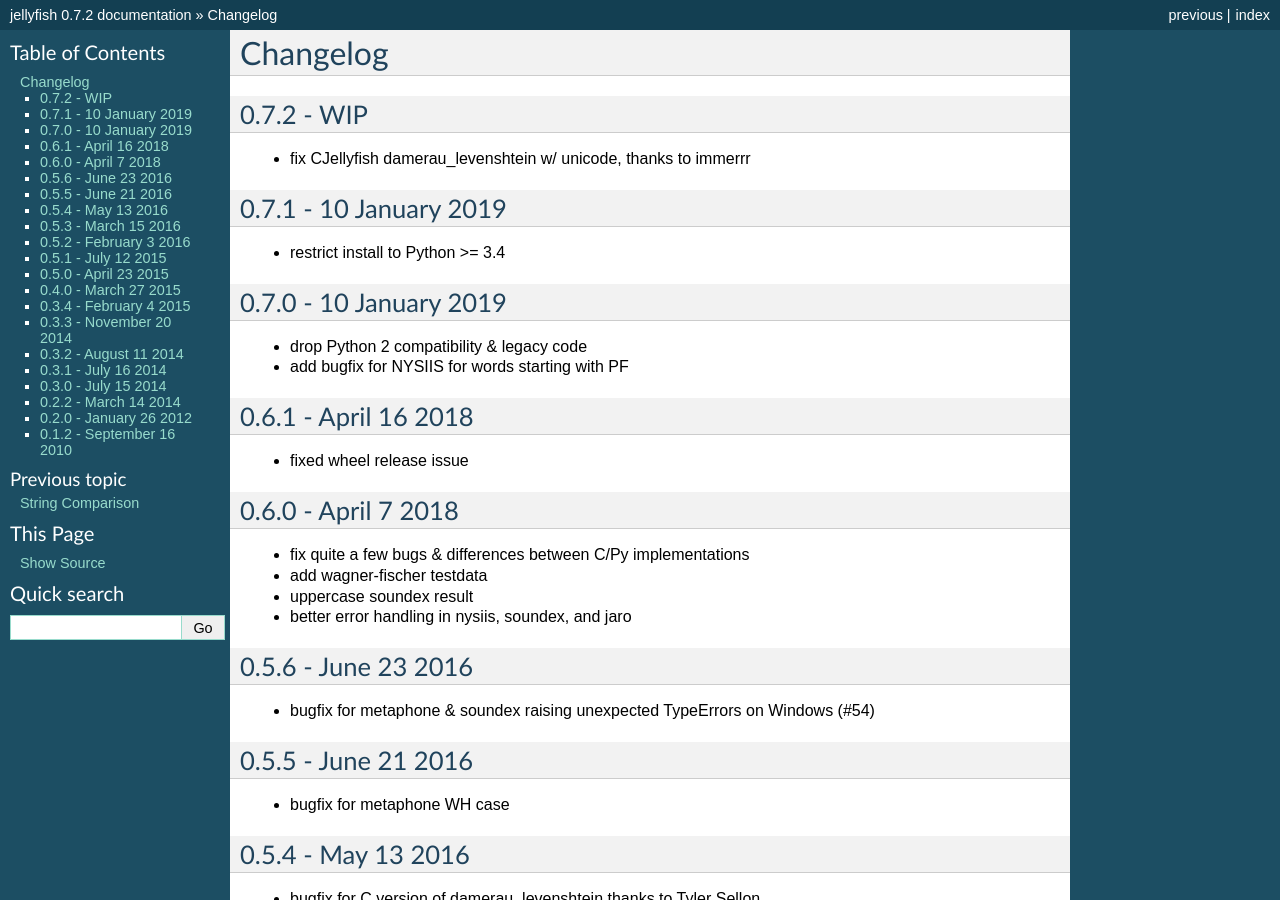
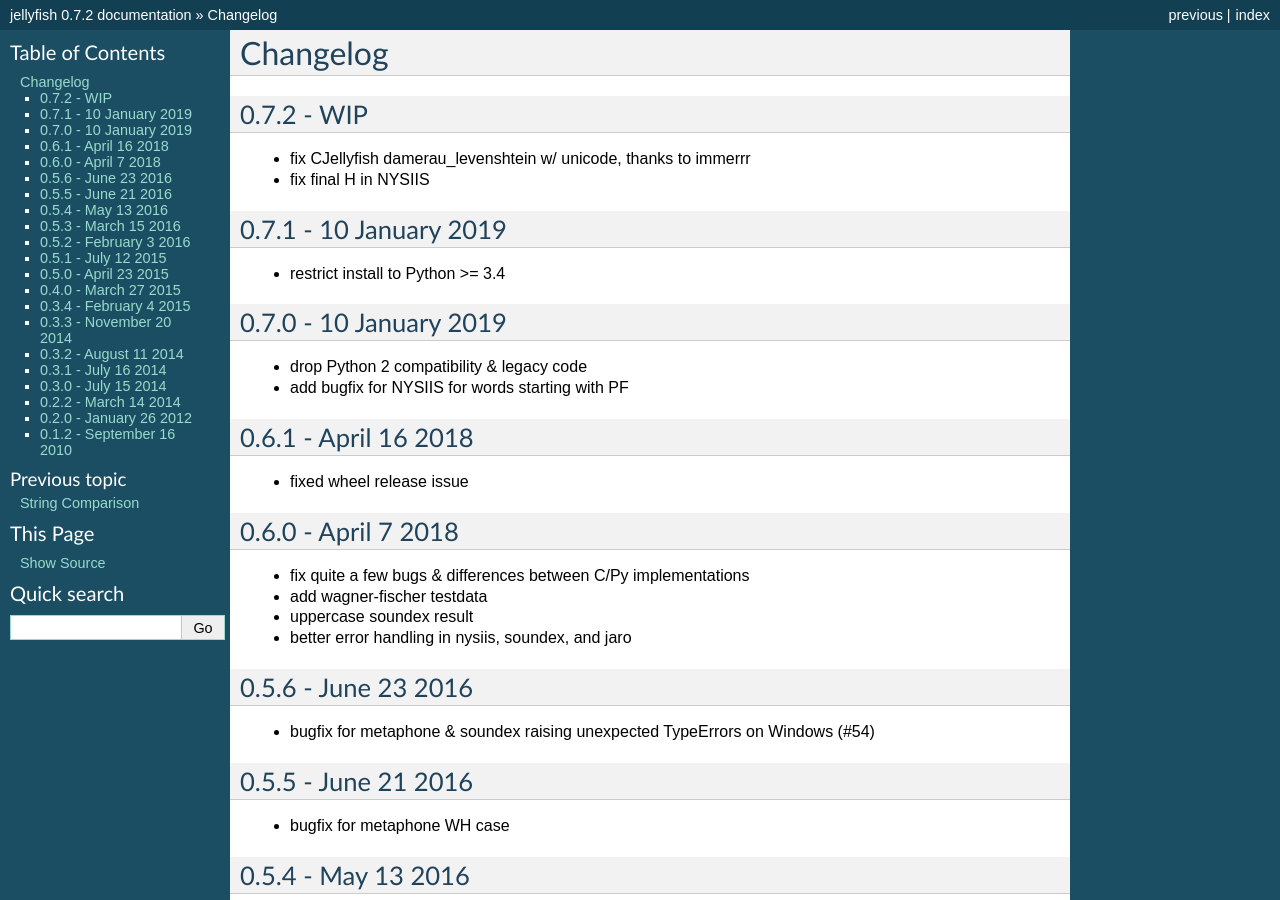
Before and after one commit to jamesturk/jellyfish, a Sphinx documentation site: the page built from docs/changelog.rst, in a window 1280 px wide and 900 px high. Built offline with Sphinx 7.4.7, drawn with Linux system fonts in a browser that asks for light colours.

Commit message:
update changelog for NYSIIS fix

```diff
--- a/docs/changelog.rst
+++ b/docs/changelog.rst
@@ -4,6 +4,7 @@
 0.7.2 - WIP
 -----------------------
 * fix CJellyfish damerau_levenshtein w/ unicode, thanks to immerrr
+* fix final H in NYSIIS
 
 0.7.1 - 10 January 2019
 -----------------------
```
